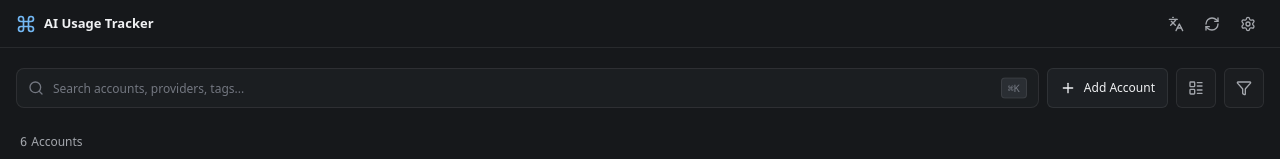
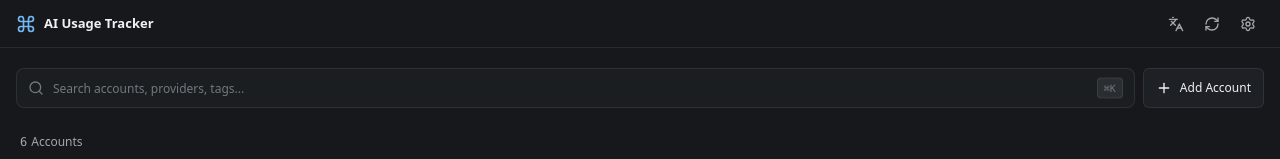
Before and after one commit to yakisoba0728/ai-usage-tracker, a React (Vite) app: page / in a window 1280 px wide. Shown: the top 159 px of the page. Built offline with nearby package versions, Linux system fonts and the light colour scheme.

Commit message:
feat(toolbar): remove the non-functional view/filter buttons
The list-view and filter icon buttons had no onClick — dead placeholders. Drop
them (and their now-unused lucide imports); the search field reflows to fill the
freed space.

```diff
--- a/src/components/Dashboard.tsx
+++ b/src/components/Dashboard.tsx
@@ -8,9 +8,7 @@ import {
 import {
   Check,
   Command,
-  Filter,
   Languages,
-  LayoutList,
   Loader2,
   Plus,
   RefreshCw,
@@ -394,13 +392,6 @@ function AccountToolbar({
         <Plus className="size-4" />
         <span className="hidden sm:inline">{t("toolbar.addAccount")}</span>
       </Button>
-
-      <Button variant="ghost" size="icon" className="h-10 w-10 border border-border bg-surface/50">
-        <LayoutList className="size-4" />
-      </Button>
-      <Button variant="ghost" size="icon" className="h-10 w-10 border border-border bg-surface/50">
-        <Filter className="size-4" />
-      </Button>
     </div>
   );
 }
```
